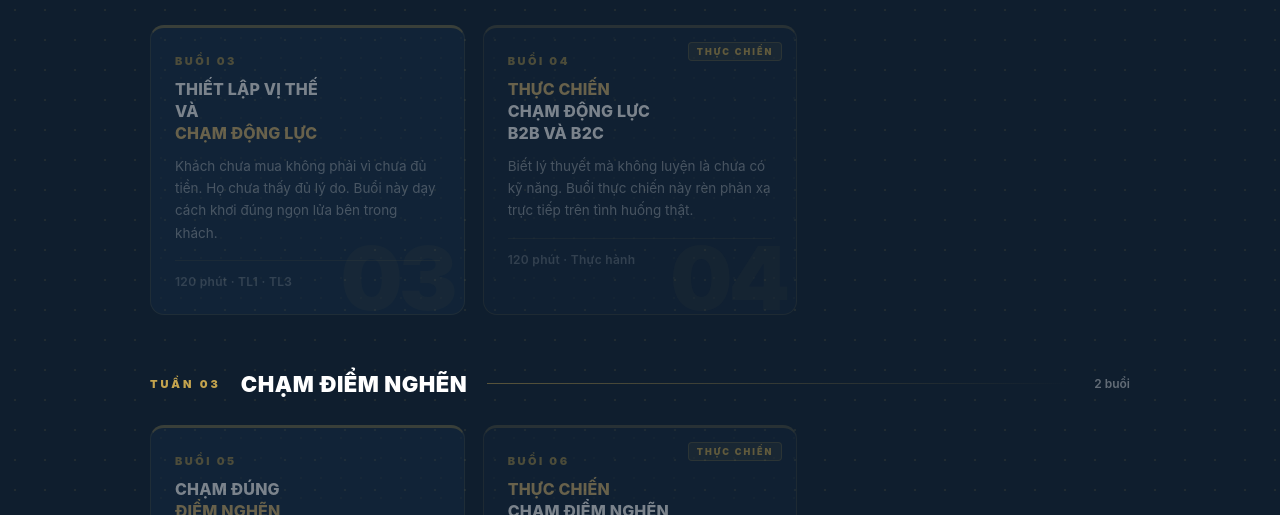
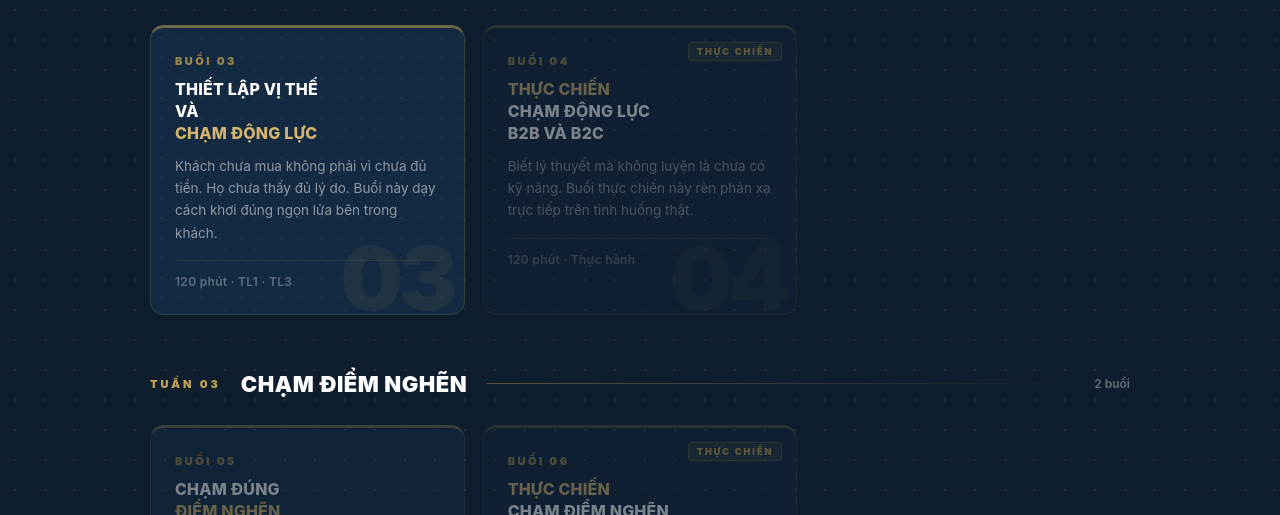
Before and after one commit to coachduynguyen-creator/TTA-Slides, a plain HTML site: page index.html in a window 1280 px wide. Shown: the part 725-1240 px from the top of the page. Drawn offline with Linux system fonts and the light colour scheme.

Commit message:
Update index.html

```diff
--- a/index.html
+++ b/index.html
@@ -372,7 +372,7 @@ body {
     </div>
     <div class="sessions">
 
-      <a href="buoi-03.html" class="session-card unavailable">
+      <a href="buoi-03.html" class="session-card">
         <div class="ghost-num">03</div>
         <div class="card-num">Buổi 03</div>
         <div class="card-title">Thiết lập vị thế<br>và<br><span>Chạm động lực</span></div>
```
